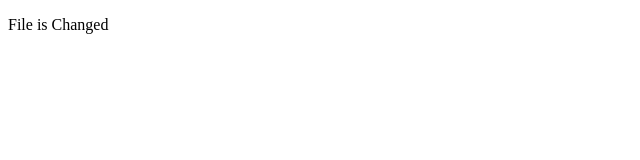
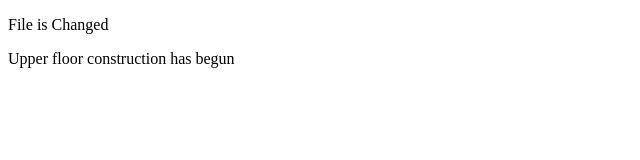
Before and after one commit to Shubham-buddy/myRepo, a plain HTML site: page index.html in a window 1280 px wide. Shown: the whole page, without its empty margins (0-640 px from the left). Drawn offline with Linux system fonts and the light colour scheme.

Commit message:
Upper floor info

```diff
--- a/index.html
+++ b/index.html
@@ -7,5 +7,6 @@
 
 <body>
     <p>File is Changed</p>
+<p>Upper floor construction has begun</p>
 </body>
 </html>
```
